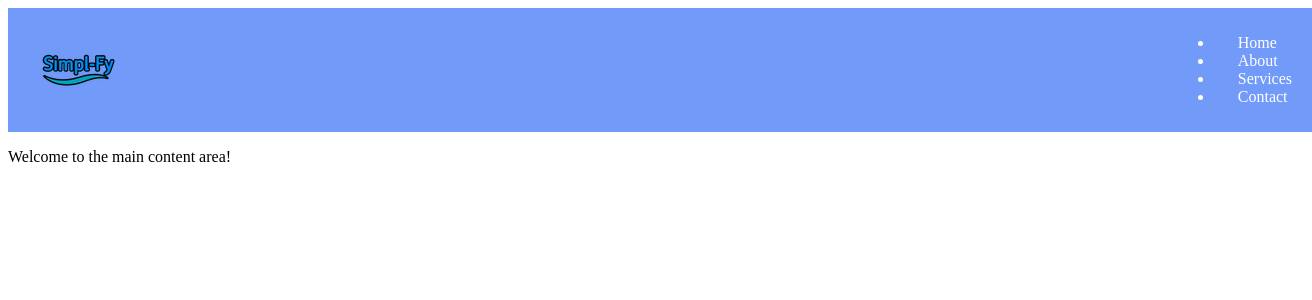
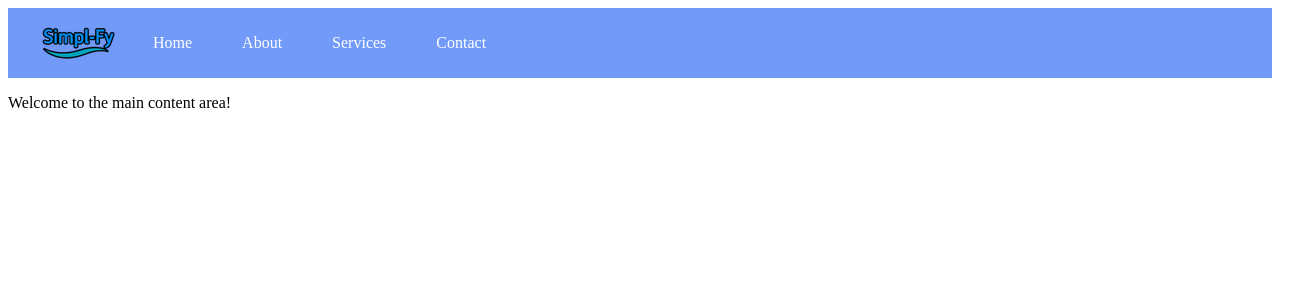
Before and after one commit to danders929/Simpl-Fy, a React (Vite) app: page / in a window 1280 px wide. Shown: the top 300 px of the page, 1312 px wide, since content can reach past the window. Built offline with nearby package versions, Linux system fonts and the light colour scheme.

Commit message:
Updated CSS

```diff
--- a/src/components/Header.css
+++ b/src/components/Header.css
@@ -7,11 +7,11 @@
     color: white;
     position: sticky;
     top: 0;
-    width: 100%;
-    z-index: 1000
+    /* width: 100%; */
+    /* z-index: 1000 */
 }
 
-.header-logo {
+.header-container {
     display: flex;
     align-items: center;
     width: 50px;
@@ -19,21 +19,33 @@
     margin-right: 10px;
 }
 
-.logo {
-    width: 50px;
-    height: 50px;
-    margin-right: 10px;
-    object-fit: contain;
+.header-nav {
+    display: flex;
+    justify-content:end;
+    flex-grow: 1;
+}
+.header-nav ul {
+    display: flex;
+    align-items: center;
+    justify-content: center;
+    list-style: none;
+    padding: 0;
+    margin: 0;
+}
+
+.header-nav li {
+    margin: 0 10px;
 }
 
 .header-nav a {
-    margin-left: 1.5rem;
-    color: #ffffff;
     text-decoration: none;
-    font-weight: 500;
-
+    color: white;
+    font-size: 16px;
+    padding: 10px 15px;
+    border-radius: 5px;
+    transition: background-color 0.3s ease;
 }
 
 .header-nav a:hover {
-    text-decoration: underline;
+    background-color: #4a8ef7;
 }
--- a/src/components/Header.jsx
+++ b/src/components/Header.jsx
@@ -5,9 +5,8 @@ import './Header.css'
 export default function Header() {
     return (
         <header className="header">
-            <div className="header-logo">
+            <div className="header-container">
                 <img src={logo} alt="Logo" />
-            </div>
                 <nav className="header-nav">
                     <ul>
                         <li><a href="#home">Home</a></li>
@@ -16,6 +15,7 @@ export default function Header() {
                         <li><a href="#contact">Contact</a></li>
                     </ul>
                 </nav>
+            </div>
         </header>
     )
 }
```
Lines whose indentation alone changed are shown as unchanged.
